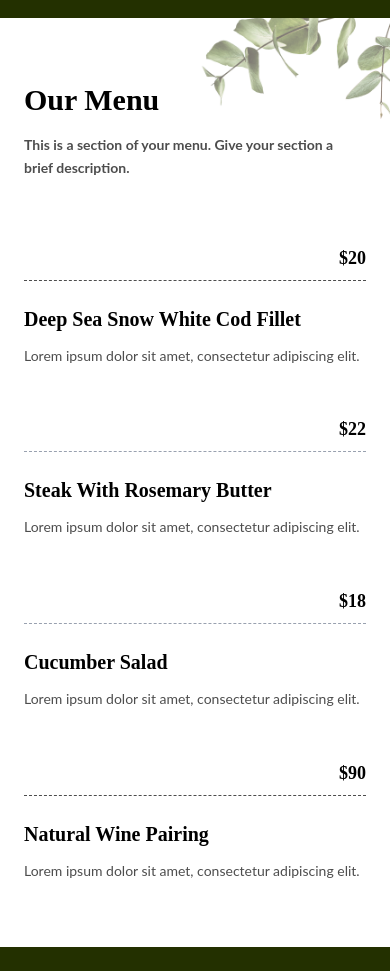
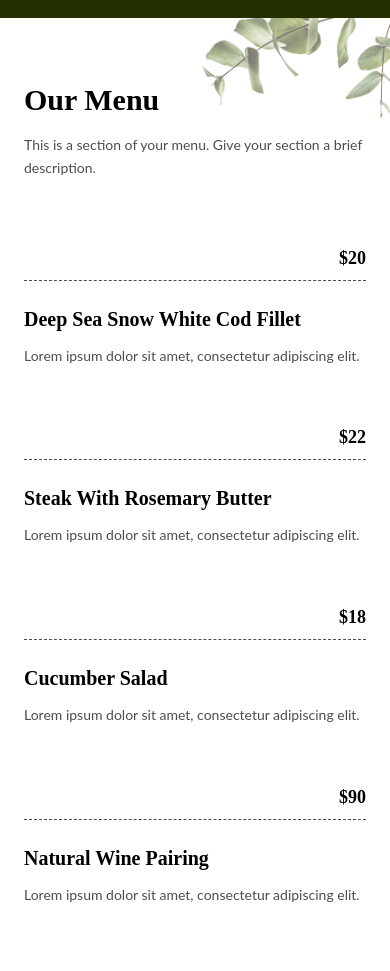
Before and after one commit to tagwaomer/FoodZero, a website: page index.html in a window 390 px wide. Shown: the part 1000-1971 px from the top of the page. Before the commit the page ends 1947 px from the top, so only its background shows below. Drawn offline with Linux system fonts and the light colour scheme.

Commit message:
responsive menu section

```diff
--- a/index.html
+++ b/index.html
@@ -68,83 +68,96 @@
 <!-- Menu Section -->
 <section class="relative bg-foreground text-card-foreground py-16 overflow-hidden">
 
-  <!-- Right Decoration Image -->
-  <img
-    src="./assets/Imag/menu-background.jpg"
-    alt="decoration"
-    class="absolute top-0 right-0 w-[200px] sm:w-[300px] md:w-[400px] lg:w-[500px] object-cover z-0"
-  >
+<img
+  src="./assets/Imag/menu-background.jpg"
+  alt="decoration"
+  class="absolute top-0 right-0 w-[200px] sm:w-[300px] md:w-[400px] lg:w-[500px] object-cover z-0"
+/>
 
   <div class="container mx-auto px-6 relative z-10">
 
-    <!-- Title Row -->
+    <!-- Title -->
     <div class="max-w-md mb-16">
       <h2 class="text-3xl sm:text-4xl md:text-5xl lg:text-6xl font-Rufina font-bold mb-4">
         Our Menu
       </h2>
-      <p class=" font-Lato text-card-muted font-bold text-sm sm:text-base leading-relaxed">
-        This is a section of your menu. Give your section a<br> brief description.
+
+      <p class="font-Lato text-card-muted text-sm sm:text-base leading-relaxed">
+        This is a section of your menu. Give your section a brief description.
       </p>
     </div>
 
     <!-- Menu Grid -->
-    <div class="grid grid-cols-1 md:grid-cols-2 gap-x-10 gap-y-12">
+    <div class="grid grid-cols-1 md:grid-cols-2 gap-x-16 gap-y-14">
 
-      <!-- Item 1 -->
+      <!-- Item -->
       <div>
         <div class="flex justify-end mb-2">
           <span class="text-lg font-semibold">$20</span>
         </div>
+
         <div class="border-t border-dashed border-card-muted mb-6"></div>
+
         <h3 class="text-xl sm:text-2xl md:text-3xl font-Rufina font-semibold mb-3">
           Deep Sea Snow White Cod Fillet
         </h3>
-        <p class=" font-Lato text-card-muted text-sm leading-relaxed">
+
+        <p class="font-Lato text-card-muted text-sm leading-relaxed">
           Lorem ipsum dolor sit amet, consectetur adipiscing elit.
         </p>
       </div>
 
-      <!-- Item 2 -->
+      <!-- Item -->
       <div>
         <div class="flex justify-end mb-2">
           <span class="text-lg font-semibold">$22</span>
         </div>
-        <div class="border-t border-dashed border-gray-400 mb-6"></div>
+
+        <div class="border-t border-dashed border-card-muted mb-6"></div>
+
         <h3 class="text-xl sm:text-2xl md:text-3xl font-Rufina font-semibold mb-3">
-           Steak With Rosemary Butter
+          Steak With Rosemary Butter
         </h3>
-        <p class=" font-Lato text-card-muted text-sm leading-relaxed">
+
+        <p class="font-Lato text-card-muted text-sm leading-relaxed">
           Lorem ipsum dolor sit amet, consectetur adipiscing elit.
         </p>
       </div>
 
-      <!-- Item 3 -->
+      <!-- Item -->
       <div>
         <div class="flex justify-end mb-2">
           <span class="text-lg font-semibold">$18</span>
         </div>
-        <div class="border-t border-dashed border-gray-400 mb-6"></div>
+
+        <div class="border-t border-dashed border-card-muted mb-6"></div>
+
         <h3 class="text-xl sm:text-2xl md:text-3xl font-Rufina font-semibold mb-3">
           Cucumber Salad
         </h3>
-        <p class=" font-Lato text-card-muted text-sm leading-relaxed">
+
+        <p class="font-Lato text-card-muted text-sm leading-relaxed">
           Lorem ipsum dolor sit amet, consectetur adipiscing elit.
         </p>
       </div>
 
-      <!-- Item 4 -->
+      <!-- Item -->
       <div>
         <div class="flex justify-end mb-2">
           <span class="text-lg font-semibold">$90</span>
         </div>
+
         <div class="border-t border-dashed border-card-muted mb-6"></div>
+
         <h3 class="text-xl sm:text-2xl md:text-3xl font-Rufina font-semibold mb-3">
           Natural Wine Pairing
         </h3>
-        <p class=" font-Lato text-card-muted text-sm leading-relaxed">
+
+        <p class="font-Lato text-card-muted text-sm leading-relaxed">
           Lorem ipsum dolor sit amet, consectetur adipiscing elit.
         </p>
       </div>
+
     </div>
   </div>
 </section>
```
Also changed, not shown: src/output.css.
